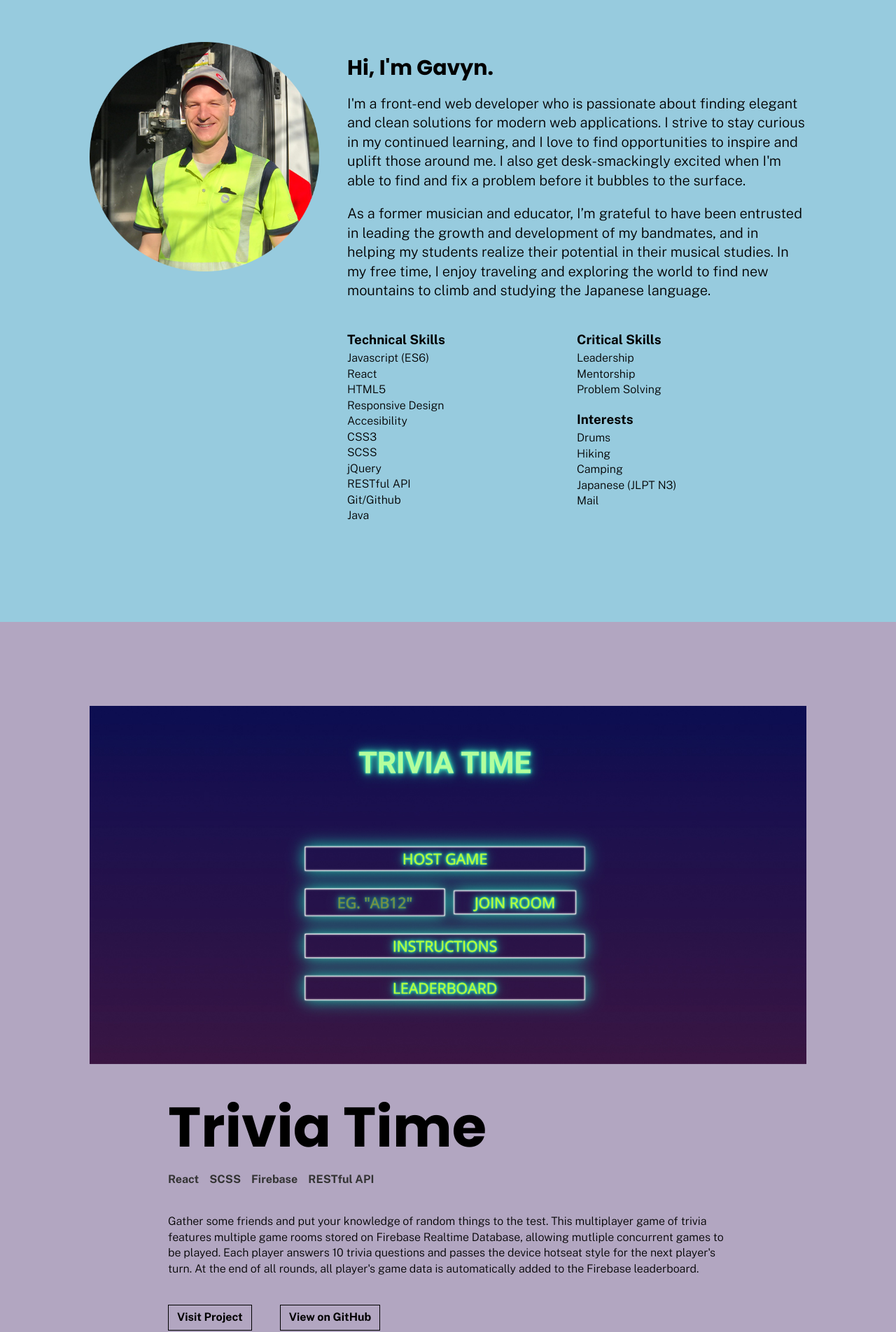
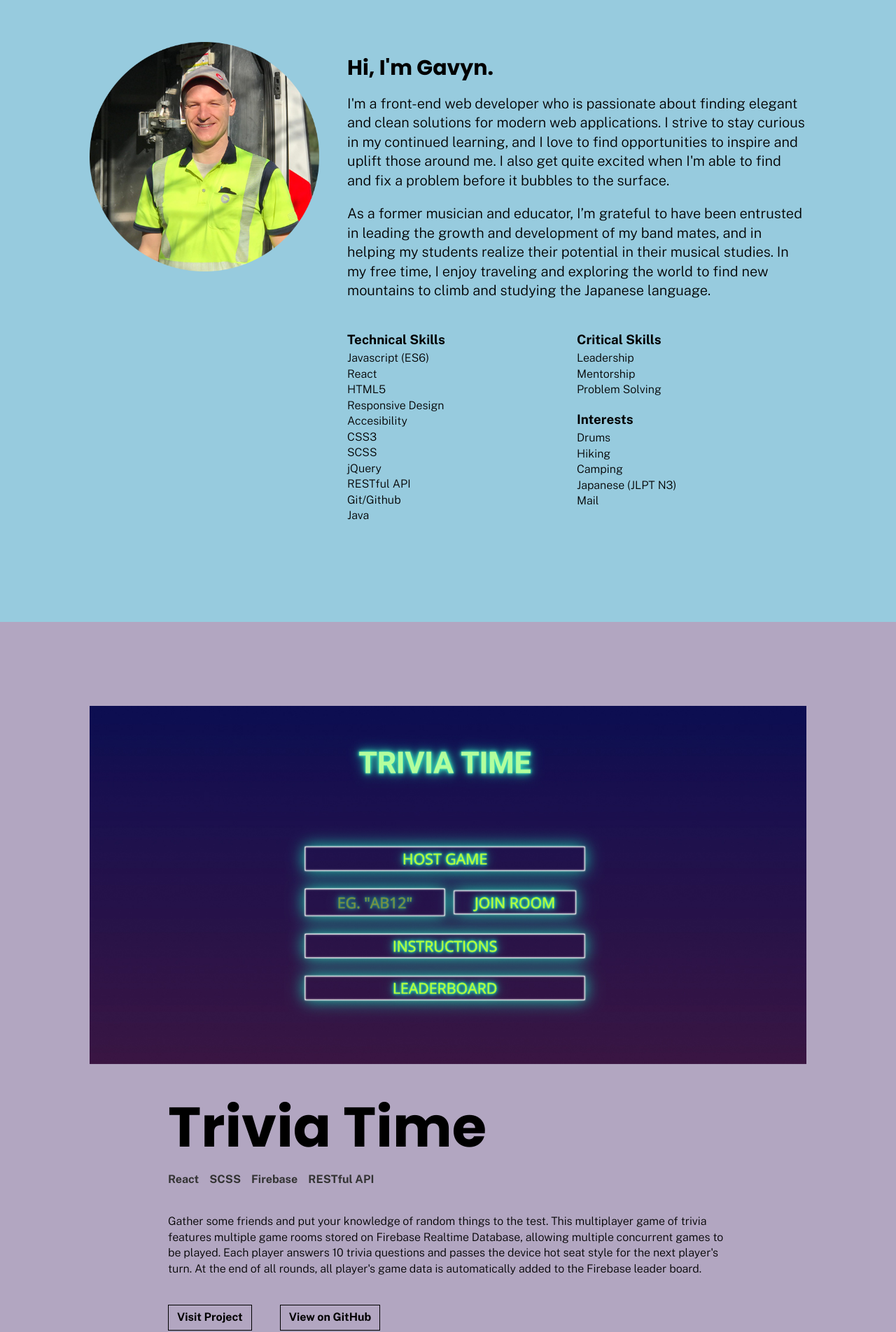
Before and after one commit to GavynHolt/portfolio, a plain HTML site: page index.html in a window 1280 px wide. Shown: the part 860-2764 px from the top of the page at 70% size. Drawn offline with nearby package versions, Linux system fonts and the light colour scheme.

Commit message:
typos, spell check

```diff
--- a/index.html
+++ b/index.html
@@ -86,11 +86,11 @@
               <h2>Hi, I'm Gavyn.</h2>
               <p>
                 I'm a front-end web developer who is passionate about finding elegant and clean solutions for modern web applications. I strive to stay curious
-                in my continued learning, and I love to find opportunities to inspire and uplift those around me. I also get desk-smackingly excited when I'm
-                able to find and fix a problem before it bubbles to the surface.
+                in my continued learning, and I love to find opportunities to inspire and uplift those around me. I also get quite excited when I'm able to find
+                and fix a problem before it bubbles to the surface.
               </p>
               <p>
-                As a former musician and educator, I’m grateful to have been entrusted in leading the growth and development of my bandmates, and in helping my
+                As a former musician and educator, I’m grateful to have been entrusted in leading the growth and development of my band mates, and in helping my
                 students realize their potential in their musical studies. In my free time, I enjoy traveling and exploring the world to find new mountains to
                 climb and studying the Japanese language.
               </p>
@@ -149,8 +149,8 @@
             <div class="description">
               <p>
                 Gather some friends and put your knowledge of random things to the test. This multiplayer game of trivia features multiple game rooms stored on
-                Firebase Realtime Database, allowing mutliple concurrent games to be played. Each player answers 10 trivia questions and passes the device
-                hotseat style for the next player's turn. At the end of all rounds, all player's game data is automatically added to the Firebase leaderboard.
+                Firebase Realtime Database, allowing multiple concurrent games to be played. Each player answers 10 trivia questions and passes the device hot
+                seat style for the next player's turn. At the end of all rounds, all player's game data is automatically added to the Firebase leader board.
               </p>
             </div>
             <ul class="links">
@@ -180,7 +180,7 @@
                 time. Any wrong guesses lose points, as does retrieving a word hint. Words are randomly generated from a 3rd-party API, then cross referenced to
                 the Merriam Webster Dictionary API for a word definition. As an error handling method, any random words generated that cannot also retrieve
                 definition are discarded, and up to 3 further attempts are made, recursively. At the end of the game, the user can post their name and round
-                status to the leaderboard, hosted by Google Firebase's Realtime Database.
+                status to the leader board, hosted by Google Firebase's Realtime Database.
               </p>
             </div>
             <ul class="links">
@@ -208,7 +208,7 @@
               <p>
                 Generate recipes by checking what ingredients are in your pantry. When you've found an interesting recipe, click on the card to open a modal for
                 a fully-detailed recipe and instructions, complete with an option to print. Features in this project include: popup modals, API error handling,
-                responsive design, AODA accessibilty, and the use of a CSS print media query.
+                responsive design, AODA accessibility, and the use of a CSS print media query.
               </p>
             </div>
             <ul class="links">
```
